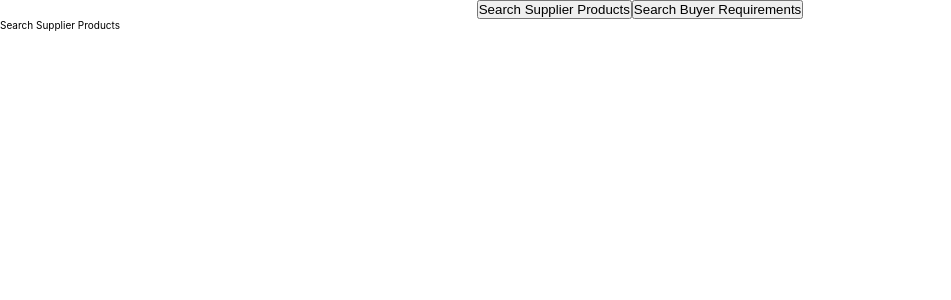
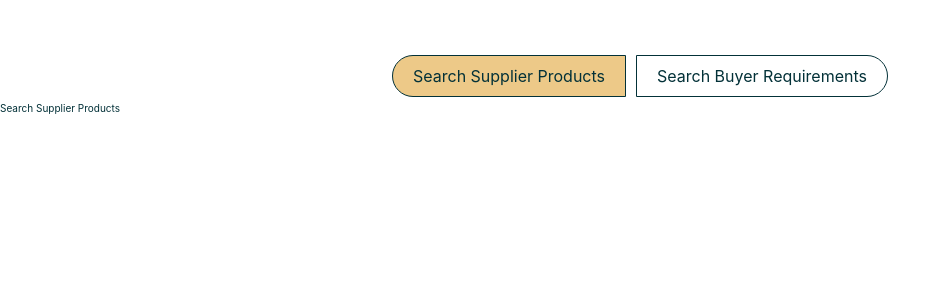
Before and after one commit to sandeep-chahal/pretva_task, a React (Create React App) app in the folder client/: page /search-supplier-products in a window 1280 px wide. Shown: the top 300 px of the page, without its empty margins (0-951 px from the left). Built offline with nearby package versions, Linux system fonts and the light colour scheme.

Commit message:
added navbuttons

```diff
--- a/client/src/components/NavButtons/navButtons.js
+++ b/client/src/components/NavButtons/navButtons.js
@@ -1,23 +1,17 @@
 import React from "react";
-import { useHistory } from "react-router-dom";
+import { useHistory, NavLink } from "react-router-dom";
 import "./styles.scss";
 
 const NavButtons = () => {
 	const history = useHistory();
 	return (
 		<div className="nav-btns">
-			<button
-				className="left-btn"
-				onClick={() => history.push("/search-supplier-products")}
-			>
+			<NavLink className="left-btn" to="/search-supplier-products">
 				Search Supplier Products
-			</button>
-			<button
-				onClick={() => history.push("/search-buyer-requirements")}
-				className="right-btn"
-			>
+			</NavLink>
+			<NavLink to="/search-buyer-requirements" className="right-btn">
 				Search Buyer Requirements
-			</button>
+			</NavLink>
 		</div>
 	);
 };
--- a/client/src/components/NavButtons/styles.scss
+++ b/client/src/components/NavButtons/styles.scss
@@ -3,7 +3,37 @@
 	display: flex;
 	justify-content: center;
 	align-items: center;
+	margin-top: 5rem;
 
-	button {
+	a {
+		display: block;
+		text-decoration: none;
+		color: inherit;
+		background-color: #fff;
+		cursor: pointer;
+		margin: 0.5rem;
+		padding: 1rem 2rem;
+		outline: none;
+		font-size: 1.6rem;
+		font-weight: 400;
+		border: 1px solid var(--color-secondary);
+		transition: all 50ms ease-out;
+
+		&.active {
+			background-color: var(--color-primary);
+		}
+
+		&:hover {
+			box-shadow: 2px 2px 2px 4px rgba(#000, 0.05);
+		}
+
+		&:first-child {
+			border-top-left-radius: 3rem;
+			border-bottom-left-radius: 3rem;
+		}
+		&:last-child {
+			border-top-right-radius: 3rem;
+			border-bottom-right-radius: 3rem;
+		}
 	}
 }
--- a/client/src/index.scss
+++ b/client/src/index.scss
@@ -8,6 +8,8 @@
 
 html {
 	font-size: 62.5%;
+	--color-primary: #edc988;
+	--color-secondary: #033138;
 }
 
 body {
@@ -17,4 +19,5 @@ body {
 		sans-serif;
 	-webkit-font-smoothing: antialiased;
 	-moz-osx-font-smoothing: grayscale;
+	color: var(--color-secondary);
 }
```
